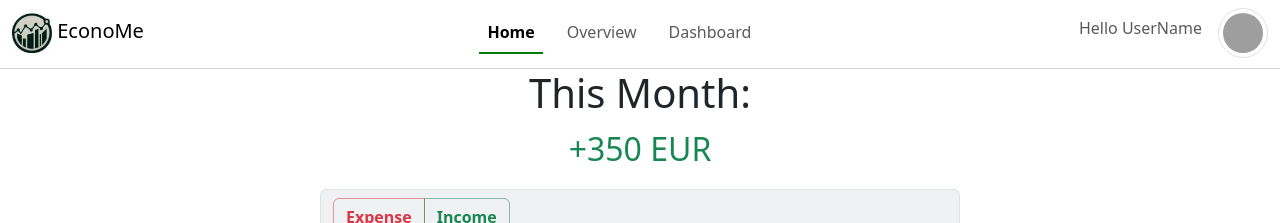
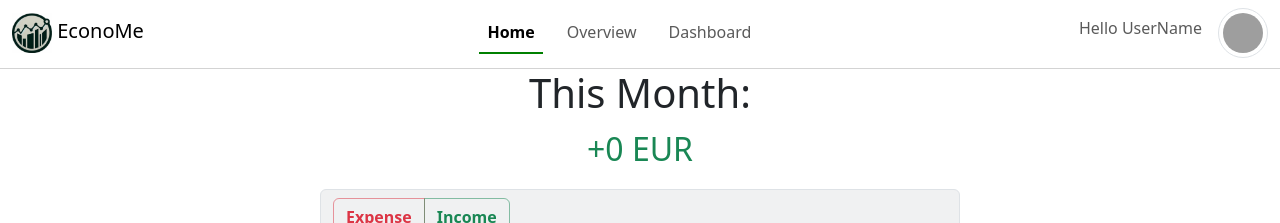
Before and after one commit to flabbaholt/EconoMe-webtech-frontend, a Vue app: page / in a window 1280 px wide. Shown: the top 223 px of the page. Built offline with nearby package versions, Linux system fonts and the light colour scheme; no server answers; grey boxes are pictures that could not be loaded.

Commit message:
added totalBalance for current month request

```diff
--- a/src/views/HomeView.vue
+++ b/src/views/HomeView.vue
@@ -1,16 +1,33 @@
 <script setup lang="ts">
 import TransactionForm from "@/components/TransactionForm.vue";
-import {ref} from "vue";
+import axios from 'axios';
+import {onMounted, ref} from "vue";
 
-const total = 350;
+const totalBalance = ref<number>(0);
 const currency = "EUR";
 
+async function fetchTotalBalance() {
+  try {
+    const currentDate = new Date();
+    const currentYear = currentDate.getFullYear();
+    const currentMonth = currentDate.getMonth() + 1; // Adding 1 because getMonth() is 0-based
+    console.log(currentYear, currentMonth);
+    const amountResponse = await axios.get(`${import.meta.env.VITE_APP_BACKEND_BASE_URL}/totalBalance/${currentYear}/${currentMonth}`);
+    totalBalance.value = amountResponse.data;
+  } catch (error) {
+    console.error("Error fetching total balance:", error);
+  }
+}
+
+onMounted(() => {
+  fetchTotalBalance();
+});
 </script>
 
 <template>
   <main>
     <h1 class="text-center fs-1">This Month:</h1>
-    <p :class="{'text-success': total >= 0, 'text-danger': total < 0}" class="text-center fs-2">{{ total < 0 ? '-' : '+' }}{{ Math.abs(total) }} {{ currency }}</p>
+    <p :class="{'text-success': totalBalance >= 0, 'text-danger': totalBalance < 0}" class="text-center fs-2">{{ totalBalance < 0 ? '-' : '+' }}{{ Math.abs(totalBalance) }} {{ currency }}</p>
     <TransactionForm />
 
   </main>
```
